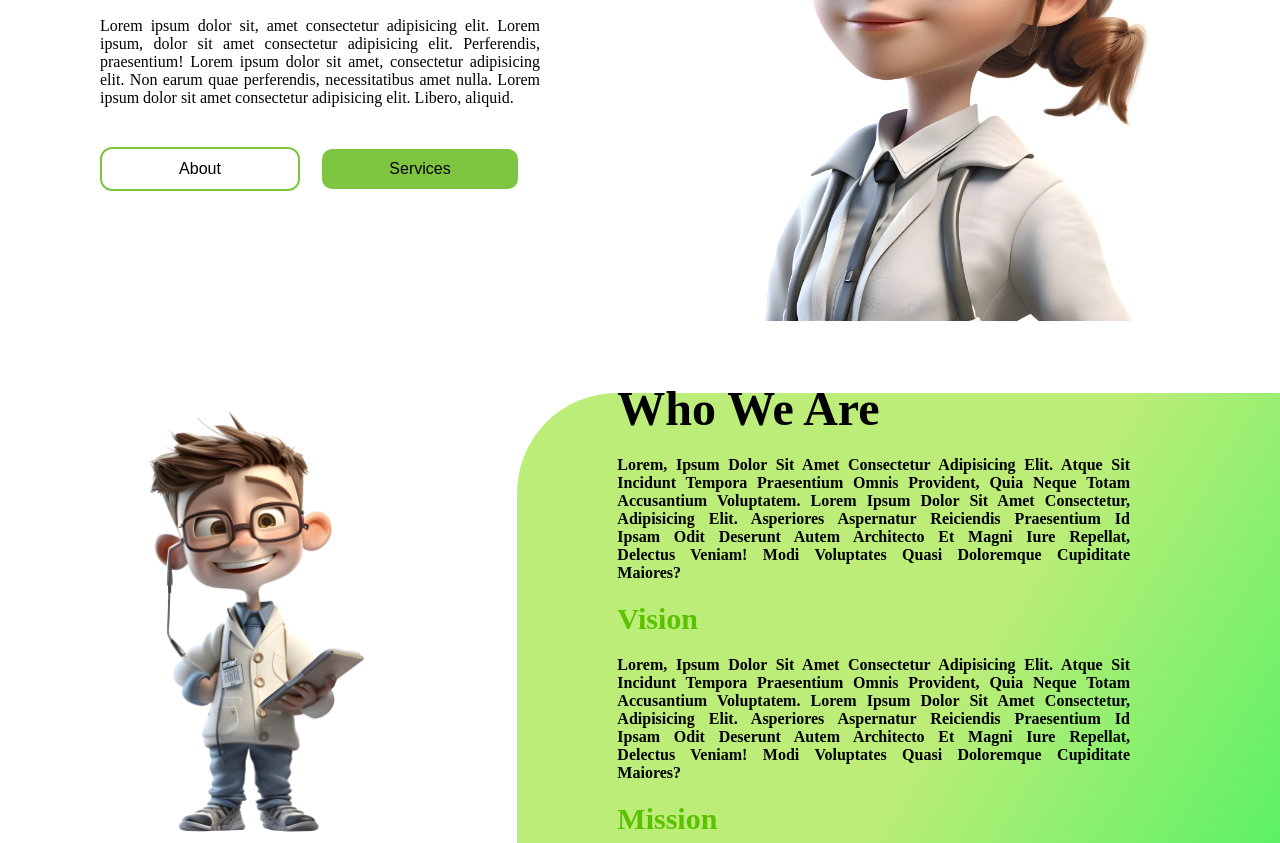
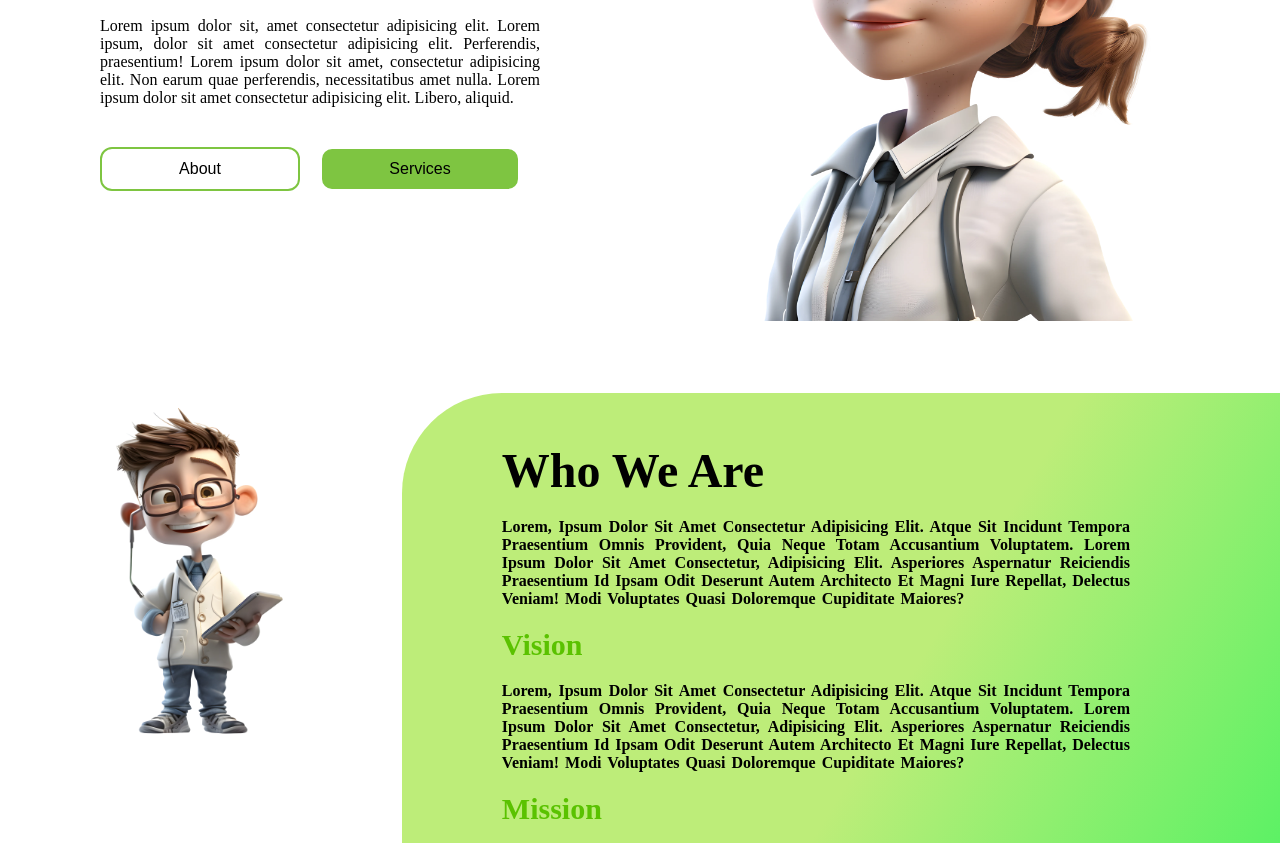
Before and after one commit to animesh2312res116/MedDose-AnalyZer, a plain HTML site: page index.html in a window 1280 px wide. Shown: the part 407-1250 px from the top of the page. Drawn offline with Linux system fonts and the light colour scheme.

Commit message:
update style.css

```diff
--- a/style.css
+++ b/style.css
@@ -181,7 +181,6 @@ section {
 }
 
 #about {
-    /* height: 100vh; */
     flex-direction: row-reverse;
     align-items: start;
 
@@ -196,8 +195,8 @@ section {
     }
 
     & .details {
-        width: 70%;
-        height: 80%;
+        width: fit-content;
+        height: fit-content;
         border-top-left-radius: 10rem;
         border-bottom-left-radius: 10rem;
         padding: 5rem 10rem;
@@ -297,4 +296,4 @@ footer {
         display: none;
 
     }
-}
+z}
```
